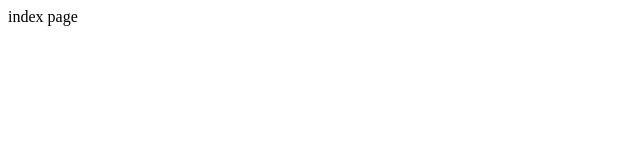
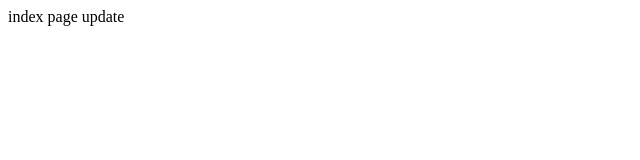
Before and after one commit to dunky2/webshop, a plain HTML site: page index.html in a window 1280 px wide. Shown: the full height of the page, 0-640 px from the left. Drawn offline with Linux system fonts and the light colour scheme.

Commit message:
second update

```diff
--- a/index.html
+++ b/index.html
@@ -6,6 +6,6 @@
     <title>Document</title>
 </head>
 <body>
-    index page
+    index page update
 </body>
 </html>
```
